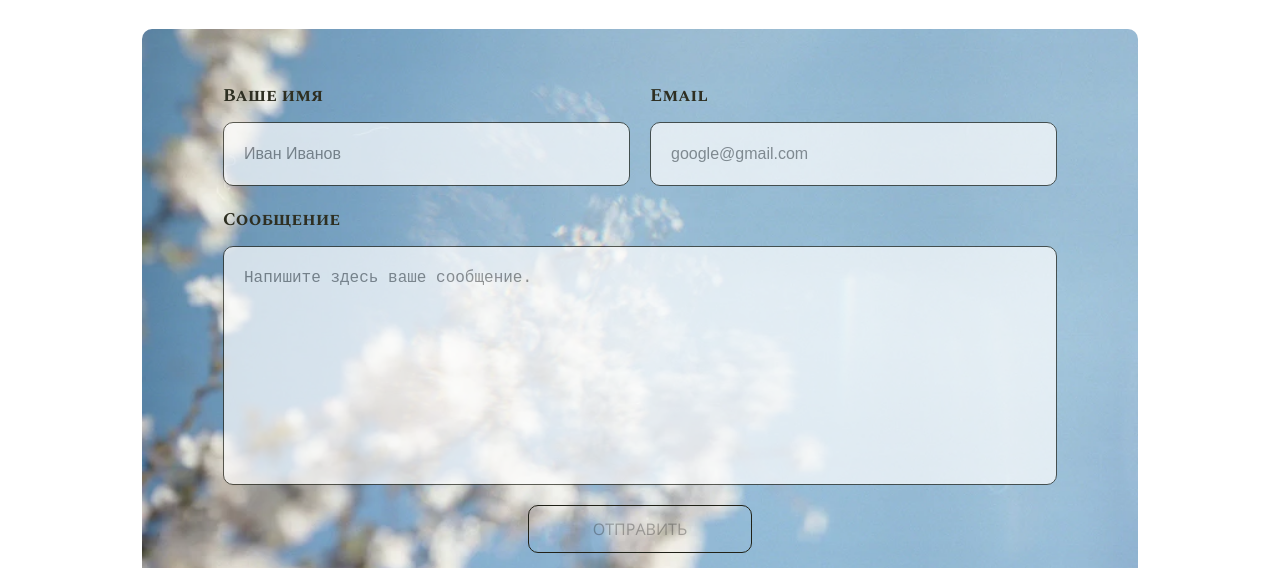
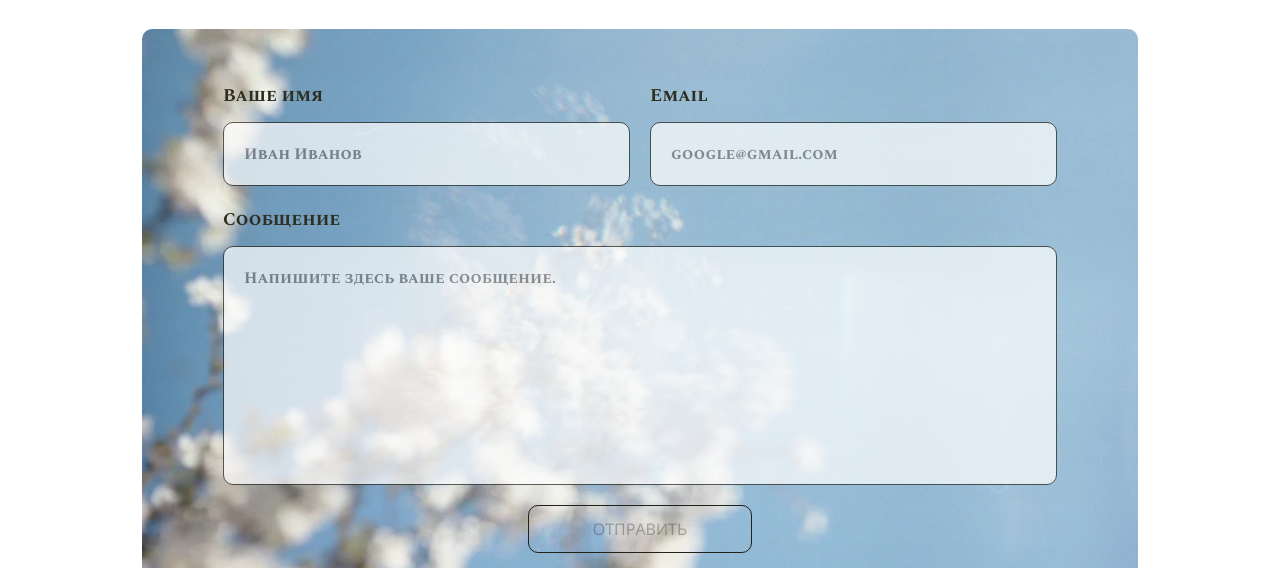
Before and after one commit to zion86/portfolio, a plain HTML site: page Blog/index.html in a window 1280 px wide. Shown: the part 3860-4428 px from the top of the page. Drawn offline with Linux system fonts and the light colour scheme; a web font is replaced by a local one.

Commit message:
add ccs styles

```diff
--- a/Blog/css/style.css
+++ b/Blog/css/style.css
@@ -41,6 +41,11 @@
 }
 ul {
   list-style: none;
+}
+input,
+button,
+textarea {
+  font-family: inherit;
 }
 a {
   color: var(--c-black);
```
